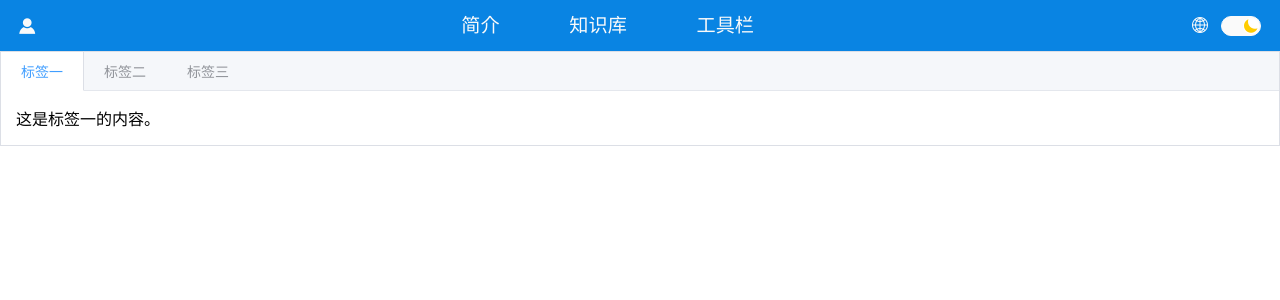
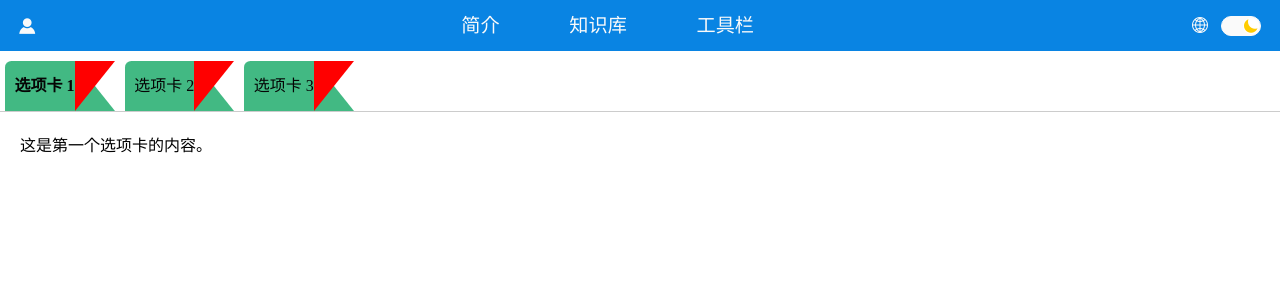
Before and after one commit to cry625/caorunyi, a Vue app in the folder cry/: page /#/tools in a window 1280 px wide. Shown: the top 300 px of the page. Built offline with nearby package versions, Linux system fonts and the light colour scheme.

Commit message:
240812B—tabs组件组件

```diff
--- /dev/null
+++ b/cry/src/components/Tabs.vue
@@ -0,0 +1,77 @@
+<template>
+    <div>
+        <div class="tabs">
+            <div v-for="tab in tabs" :key="tab.name" class="tab" :class="{ active: activeTab === tab.name }"
+                @click="activeTab = tab.name">
+                {{ tab.label }}
+            </div>
+        </div>
+        <div class="tab-content">
+            <slot :activeTab="activeTab" />
+        </div>
+    </div>
+</template>
+
+<script setup>
+import { ref } from 'vue';
+
+const props = defineProps({
+    tabs: {
+        type: Array,
+        required: true
+    }
+});
+
+const activeTab = ref(props.tabs[0].name);
+</script>
+
+<style scoped>
+.tabs {
+    display: flex;
+    border-bottom: 1px solid #ccc;
+    padding-top: 10px;;
+}
+
+.tab {
+    border-top-left-radius: 0.4rem;
+    border-top-right-radius: 0.4rem;
+    margin: 10px 20px;
+    padding-left: 0.6rem;
+    width: 100px;
+    line-height: 50px;
+    height: 50px;
+    cursor: pointer;
+    position: relative;
+    margin: 0 5px;
+    color: rgb(5, 5, 5);
+    /* 字体颜色 */
+    transition: background-color 0.3s;
+    background: #42b983;
+}
+
+.tab.active {
+    font-weight: bold;
+    /* border-bottom: 2px solid #42b983; */
+}
+
+.tab::after{
+    content:'';
+    position: absolute;
+    width: 0;
+    height: 0;
+    border-top: 25px solid  red;
+    border-bottom: 25px solid transparent;
+    border-left: 20px solid red;
+    border-right: 20px solid #fff;
+    right: 0;
+}
+
+.tab.active::before {
+    background: linear-gradient(90deg, #42b983, #67d0e3);
+    /* 激活状态的颜色 */
+}
+
+.tab-content {
+    padding: 20px;
+}
+</style>
--- a/cry/src/views/Tools.vue
+++ b/cry/src/views/Tools.vue
@@ -1,53 +1,19 @@
 <template>
-  <div class="container">
-      <el-tabs v-model="activeTab" type="border-card" class="custom-tabs">
-        <el-tab-pane label="标签一" name="tab1">
-          这是标签一的内容。
-        </el-tab-pane>
-        <el-tab-pane label="标签二" name="tab2">
-          这是标签二的内容。
-        </el-tab-pane>
-        <el-tab-pane label="标签三" name="tab3">
-          这是标签三的内容。
-        </el-tab-pane>
-      </el-tabs>
-  </div>
+  <Tabs :tabs="tabs">
+    <template #default="{ activeTab }">
+      <div v-if="activeTab === 'tab1'">这是第一个选项卡的内容。</div>
+      <div v-if="activeTab === 'tab2'">这是第二个选项卡的内容。</div>
+      <div v-if="activeTab === 'tab3'">这是第三个选项卡的内容。</div>
+    </template>
+  </Tabs>
 </template>
+
 <script setup>
-import { ref } from 'vue'
-const activeTab=ref('tab1')
+import Tabs from '@/components/Tabs.vue';
+
+const tabs = [
+  { name: 'tab1', label: '选项卡 1' },
+  { name: 'tab2', label: '选项卡 2' },
+  { name: 'tab3', label: '选项卡 3' }
+];
 </script>
-<style scoped lang="css">
-.custom-tabs .el-tabs__header {
-  border: none;
-  margin-bottom: 20px;
-}
-
-.custom-tabs .el-tabs__item {
-  position: relative;
-  padding: 10px 20px;
-  margin-right: 10px;
-  background: white;
-}
-
-.custom-tabs .el-tabs__item:before {
-  content: '';
-  position: absolute;
-  top: 0;
-  left: -10px; /* 调整到左侧 */
-  width: 0;
-  height: 0;
-  border-top: 10px solid transparent;
-  border-bottom: 10px solid transparent;
-  border-right: 10px solid blue; /* 梯形的颜色 */
-}
-
-.custom-tabs .el-tabs__item.is-active {
-  background-color: #409eff; /* 活动标签的背景色 */
-  color: white; /* 活动标签的文字颜色 */
-}
-
-.custom-tabs .el-tabs__item.is-active:before {
-  border-right-color: #409eff; /* 活动标签的梯形颜色 */
-}
-</style>
```
